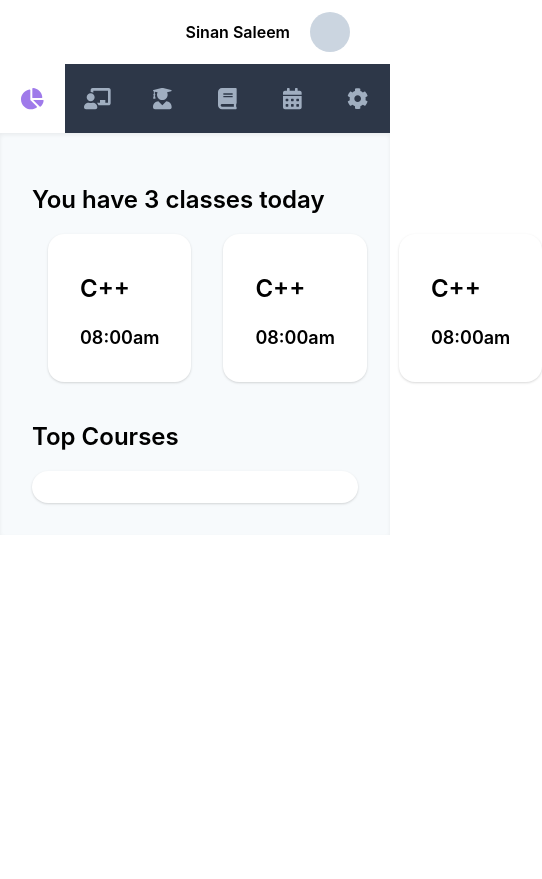
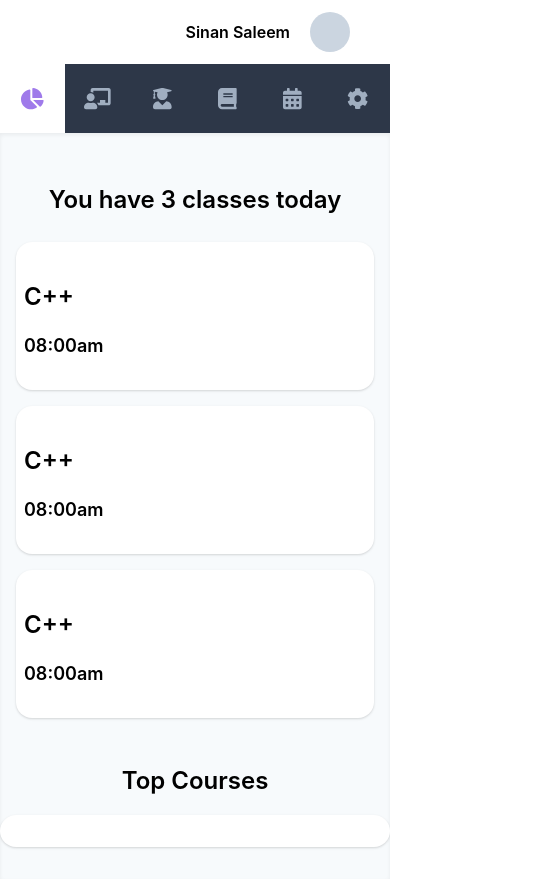
Before and after one commit to f178024/Ustadjee, a Next.js app: page / in a window 390 px wide. Shown: the whole page, 542 px wide, since content can reach past the window. Before the commit the page ends 844 px from the top, so only its background shows below. Built offline with nearby package versions, Linux system fonts and the light colour scheme.

Commit message:
responsive changes

```diff
--- a/components/Card.js
+++ b/components/Card.js
@@ -1,6 +1,6 @@
 function Card(props) {
     return (
-            <div className="bg-white shadow rounded-2xl px-8 py-4">
+            <div className="bg-white shadow rounded-2xl px-8 py-4 sm:w-full sm:px-2">
                 {props.children}
             </div>
     )
--- a/components/ContentArea.js
+++ b/components/ContentArea.js
@@ -1,6 +1,6 @@
 function ContentArea(props){
     return (
-        <div className="flex flex-col bg-gray-100 flex-1 shadow-inner p-8">
+        <div className="flex flex-col bg-gray-100 flex-1 shadow-inner p-8 sm:px-0">
             <div>
                 {props.children}
             </div>
--- a/components/TodaysActivity.js
+++ b/components/TodaysActivity.js
@@ -20,10 +20,10 @@ function TodaysActivity() {
     return (
         <div>
             <h2>You have { classes.length } classes today</h2>
-            <div className="flex flex-row">
+            <div className="flex flex-row sm:flex-col">
                 {
                     classes.map(function (item) {
-                        return <div className="mx-4">
+                        return <div className="mx-4 sm:my-2">
                             <Card>
                                 <p className="text-2xl">{item.name}</p>
                                 <p className="text-lg">{item.time}</p>
--- a/styles/globals.css
+++ b/styles/globals.css
@@ -1,6 +1,7 @@
 /* @import "tailwindcss/base"; */
-@import "tailwindcss/components";
+/* @import "tailwindcss/components"; */
 @import "tailwindcss/utilities";
+@import "tailwindcss/screens";
 
 .text-primary {
   @apply text-purple-500;
@@ -69,6 +70,10 @@ h3 {
   @apply text-primary
 }
 
+table {
+
+}
+
 th {
   @apply text-left text-xl text-gray-600 py-4
 }
@@ -76,3 +81,13 @@ th {
 td {
   @apply py-2 w-auto
 }
+
+tr:even {
+  @apply bg-gray-100
+}
+
+@screen sm {
+  h1, h2 {
+    @apply w-full text-center
+  }
+}
```
